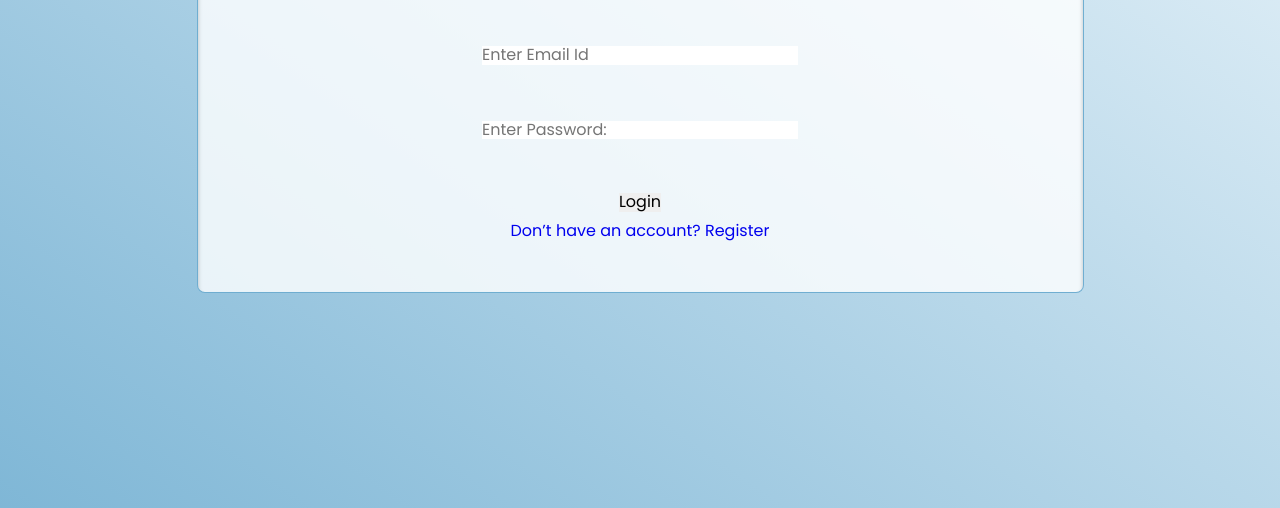
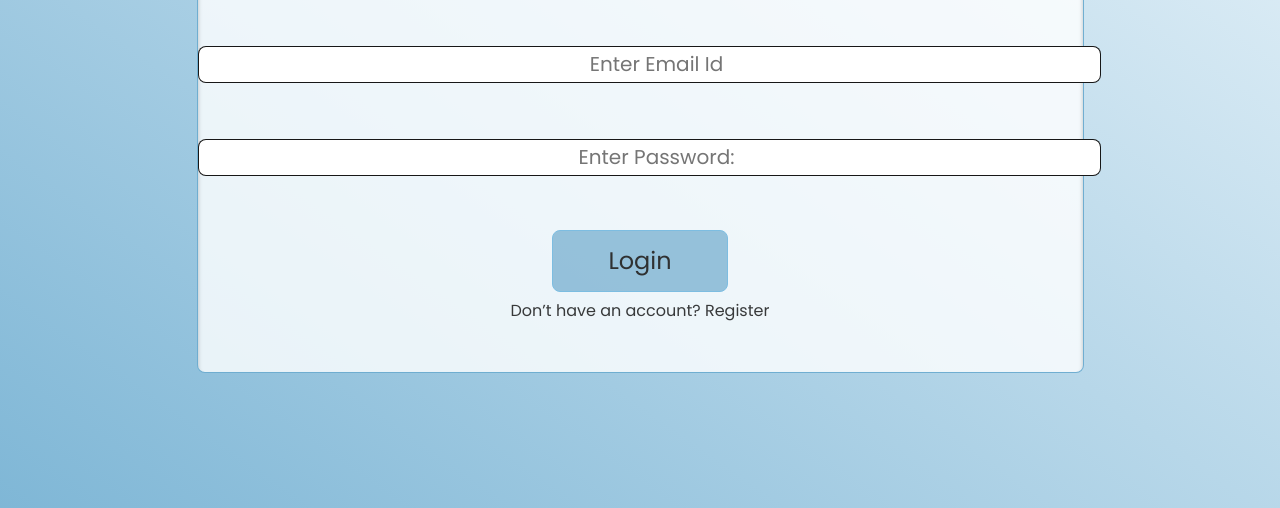
Before and after one commit to HikmatullohAbdullayev/Commerto, a plain HTML site: page index.html in a window 1280 px wide. Shown: the part 292-800 px from the top of the page. Drawn offline with nearby package versions, Linux system fonts and the light colour scheme.

Commit message:
login page 100% done

```diff
--- a/css/main.css
+++ b/css/main.css
@@ -57,18 +57,54 @@ font-weight: 400;
 
 }
 .form__email {
+    border-radius: 8px;
+    border: 1px solid rgba(0, 0, 0, 0.91);
+    background-color: #FFF;
+    padding: 6px 250px 6px 265px;
     margin: auto;
     margin-top: 53px;
 }
 .form__password {
+    border-radius: 8px;
+    border: 1px solid rgba(0, 0, 0, 0.91);
+    background-color: #FFF;
+    padding: 6px 250px 6px 265px;
     margin: auto;
     margin-top: 56px;
 }
+.form__password[placeholder]{
+
+    font-size: 20px;
+    font-weight: 400;
+    text-align: center;
+
+}
+.form__email[placeholder]{
+
+    font-size: 20px;
+    font-weight: 400;
+    text-align: center;
+}
 .form__submit {
+    border-radius: 8px;
+border: 0.5px solid #61B0DC;
+opacity: 0.800000011920929;
+background-color: #7FB4D3;
+color: #000;
+font-size: 24px;
+font-weight: 400;
+    padding: 16px 55px;
     margin: auto;
     margin-top: 54px;
+    cursor: pointer;
+    transition: all 0.8s ease;
+}
+.form__submit:hover{
+    transform: rotatex(360deg);
 }
 .lohin__link {
+    color: rgba(0, 0, 0, 0.77);
+font-weight: 400;
     display: inline-block;
     margin-top: 10px;
     margin-bottom: 52px;
```
